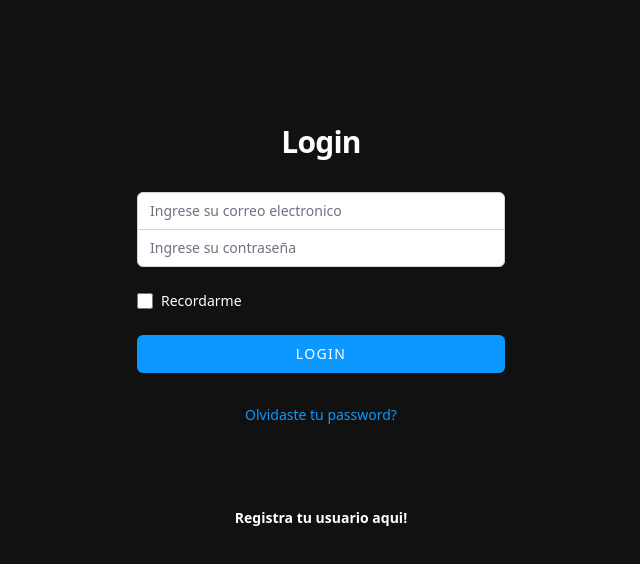
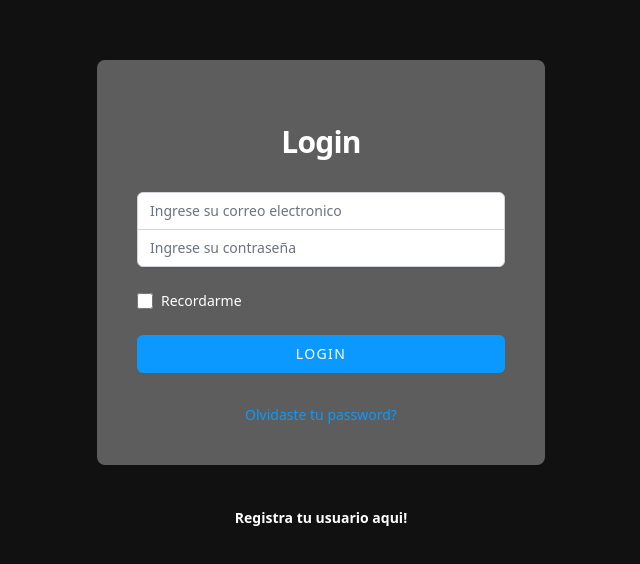
Before and after one commit to No-Country/c9-50-ft-mern, a React (Vite) app in the folder app/: page /login in a window 1280 px wide. Shown: the part 106-670 px from the top of the page, without its empty margins (319-959 px from the left). Built offline with nearby package versions, Linux system fonts and the light colour scheme.

Commit message:
remove index

```diff
--- a/app/src/App.jsx
+++ b/app/src/App.jsx
@@ -1,6 +1,8 @@
 import { BrowserRouter, Route, Routes } from 'react-router-dom'
-import { Home, Login, Recovery, Register } from './pages'
-
+import { Login } from './Pages/Login'
+import { Recovery } from './Pages/Recovery'
+import { Register } from './Pages/Register'
+import { Home } from './Pages/Home'
 function App() {
   return (
     <div>
--- a/app/src/Pages/index.js
+++ /dev/null
@@ -1,4 +0,0 @@
-export { Login } from './Login'
-export { Recovery } from './Recovery'
-export { Register } from './Register'
-export { Home } from './Home'
--- a/app/src/components/form/FormLogin.jsx
+++ b/app/src/components/form/FormLogin.jsx
@@ -12,7 +12,7 @@ export const FormLogin = () => {
 
   return (
     <div className='flex flex-col min-h-full items-center justify-center py-12 px-4 sm:px-6 lg:px-8'>
-      <div className='w-full max-w-md space-y-8  bg-formBg˝ rounded-lg p-10'>
+      <div className='w-full max-w-md space-y-8  bg-formBg rounded-lg p-10'>
         <div>
           <h2 className='mt-6 text-center text-3xl font-bold tracking-tight text-textWhite'>
             Login
--- a/app/src/components/form/FormRecovery.jsx
+++ b/app/src/components/form/FormRecovery.jsx
@@ -11,7 +11,7 @@ export const FormRecovery = () => {
   return (
     <>
       <div className='flex flex-col min-h-full items-center justify-center py-12 px-4 sm:px-6 lg:px-8'>
-        <div className='w-full max-w-md space-y-8 bg-[#d9d9d960] rounded-lg p-16'>
+        <div className='w-full max-w-md space-y-8 bg-formBg rounded-lg p-16'>
           <div>
             <h2 className='mt-6 text-center text-3xl font-bold tracking-tight text-textWhite'>
               Recuperar contraseña
```
